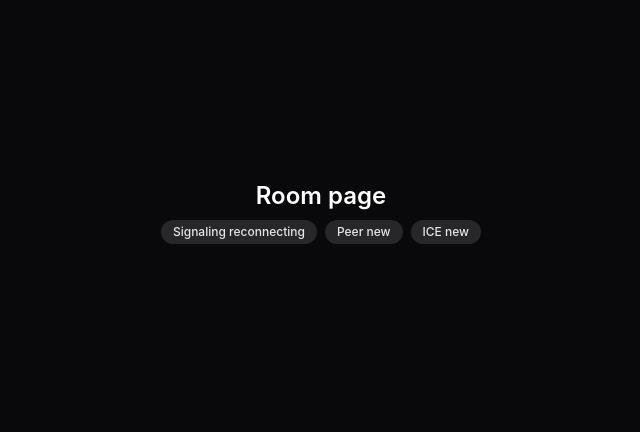
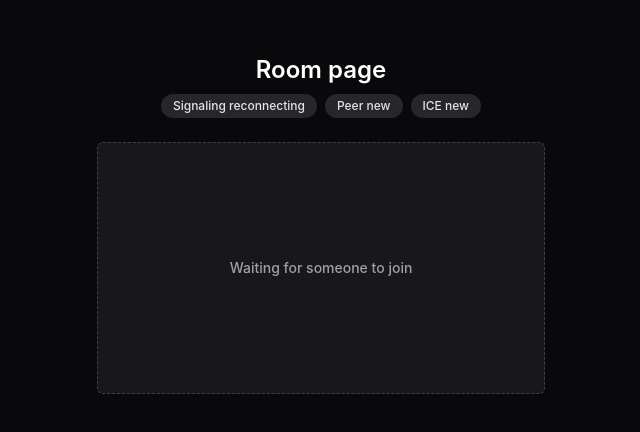
Before and after one commit to bhimanshukalra/webrtc-video-room-lab, a React (Vite) app in the folder web/: page /room/1 in a window 1280 px wide. Shown: the part 176-608 px from the top of the page, without its empty margins (319-959 px from the left). Built offline with nearby package versions, Linux system fonts and the light colour scheme; no server answers.

Commit message:
feat: add waiting message for users when no remote stream is available

```diff
--- a/web/src/pages/Room.tsx
+++ b/web/src/pages/Room.tsx
@@ -326,6 +326,11 @@ export const RoomPage = () => {
             label={getUserDisplayName(remoteEmailIdRef.current)}
           />
         )}
+        {!remoteUserStream && (
+          <div className='flex aspect-video w-full max-w-md flex-1 basis-80 items-center justify-center rounded-md border border-dashed border-zinc-700 bg-zinc-900 px-6 text-center text-sm font-medium text-zinc-400'>
+            Waiting for someone to join
+          </div>
+        )}
       </div>
       {currentUserStream && (
         <div className='flex gap-3'>
```
